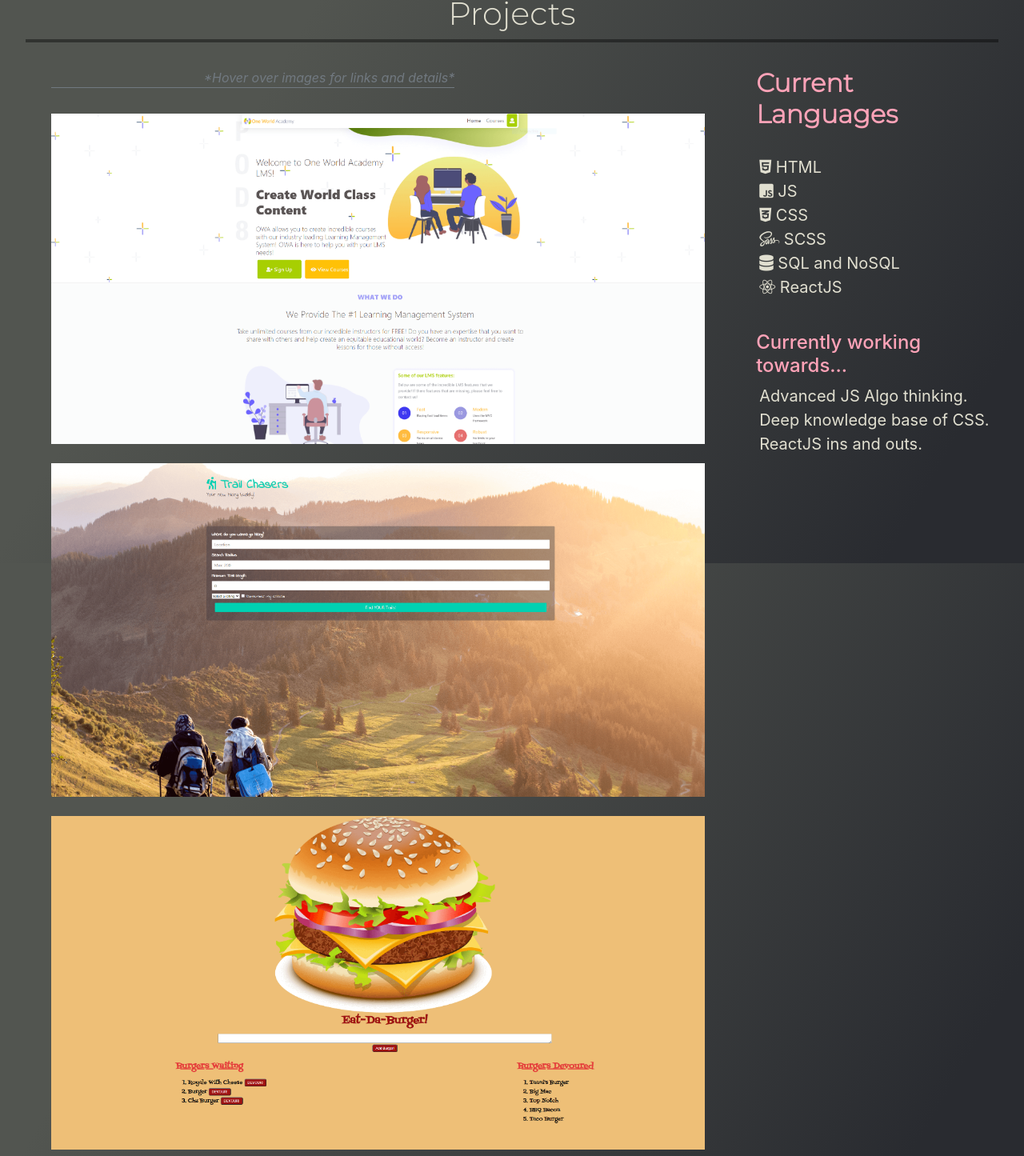
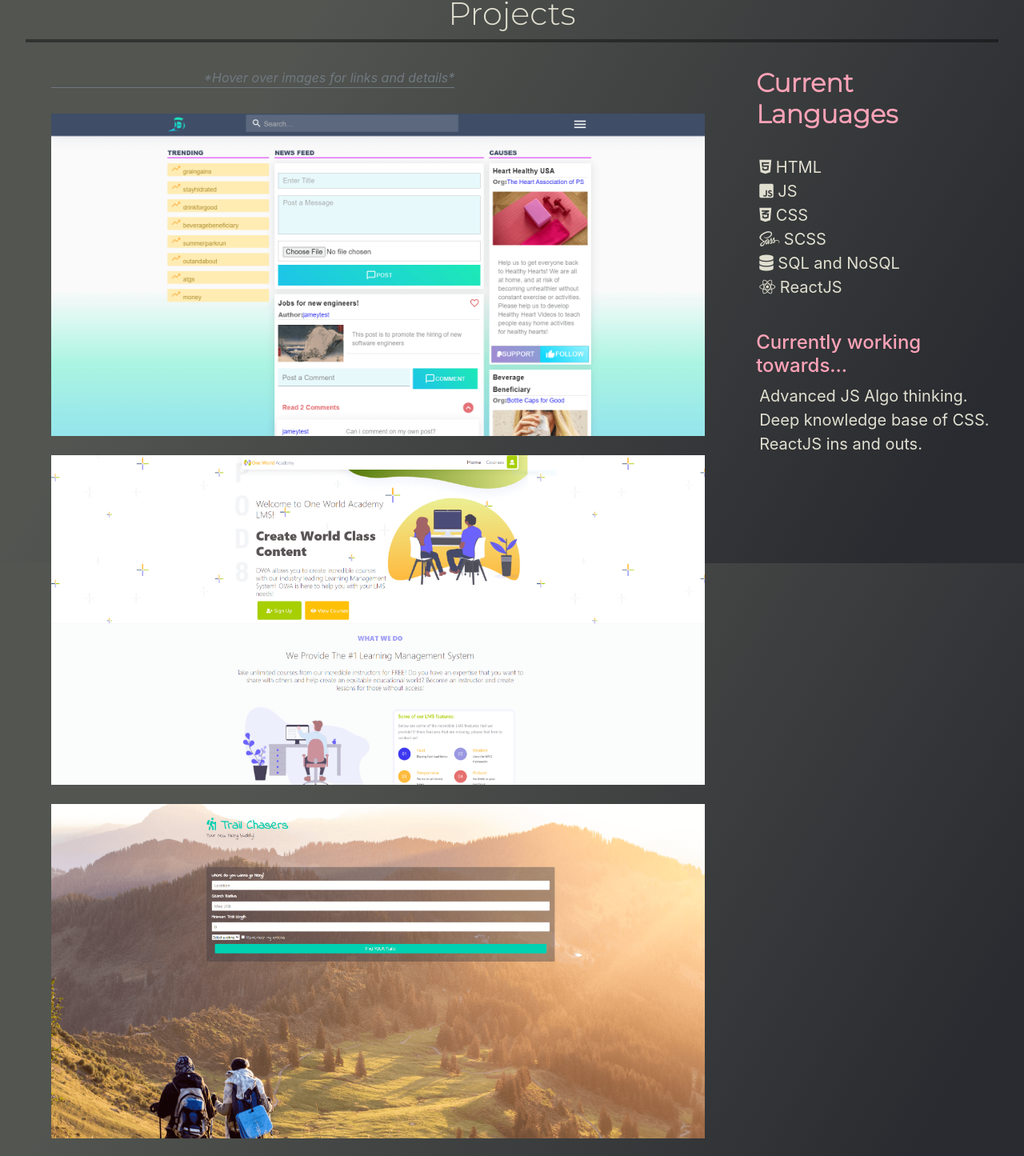
Before and after one commit to TaaniBravo/React-Portfolio, a React (Create React App) app in the folder client/: page /projects in a window 1280 px wide. Shown: the part 96-1541 px from the top of the page at 80% size. Built offline with nearby package versions, Linux system fonts and the light colour scheme.

Commit message:
Updated the ProjectItems to have descriptions.

```diff
--- a/client/src/components/ProjectItem/index.js
+++ b/client/src/components/ProjectItem/index.js
@@ -1,16 +1,17 @@
 import React from "react";
 
-const ProjectItem = ({ projNum, title, image, github, liveUrl }) => {
+const ProjectItem = ({ projNum, title, desc, image, github, liveUrl }) => {
   return (
     <div className={`proj-${projNum}`}>
-      <div className='img__container proj__img'>
-        <img src={image} alt={title} loading='lazy' />
-        <div className='overlay'>
-          <p>{title}</p>
-          <a href={github} target='_blank' rel='noreferrer'>
+      <div className="img__container proj__img">
+        <img src={image} alt={title} loading="lazy" />
+        <div className="overlay">
+          <p id="proj-title">{title}</p>
+          <p id="proj-desc">{desc}</p>
+          <a href={github} target="_blank" rel="noreferrer">
             GitHub Repo
           </a>
-          <a href={liveUrl} target='_blank' rel='noreferrer'>
+          <a href={liveUrl} target="_blank" rel="noreferrer">
             Live URL
           </a>
         </div>
--- a/client/src/pages/Projects/index.js
+++ b/client/src/pages/Projects/index.js
@@ -4,7 +4,7 @@ import Main from "../../components/Main";
 import ProjectItem from "../../components/ProjectItem";
 import trailChasers from "../../images/tinified/trailchasers.png";
 import budgetTracker from "../../images/tinified/budgettracker.png";
-import eatDaBurger from "../../images/tinified/eat-da-burger.png";
+import dono from "../../images/tinified/dono.png";
 import oneWorldAcademy from "../../images/tinified/oneworldacademy.png";
 import teamBase from "../../images/tinified/teambase.png";
 import fitnessTracker from "../../images/tinified/fitness-tracker.png";
@@ -14,25 +14,42 @@ const Projects = () => {
   return (
     <div>
       <Main>
-        <GridContainer className='grid__proj'>
-          <GridItem id='proj-header'>
+        <GridContainer className="grid__proj">
+          <GridItem id="proj-header">
             <h1>Projects</h1>
           </GridItem>
-          <GridItem id='projects'>
-            <p className='note'>*Hover over images for links and details*</p>
+          <GridItem id="projects">
+            <p className="note">*Hover over images for links and details*</p>
 
-            <div className='projects__container'>
+            <div className="projects__container">
               <ProjectItem
                 projNum={1}
+                title={"Dono: Charity Trend"}
+                desc={
+                  "Dono is a social media decluttered of the normal social interactions and focuses on charities and giving back. Made with MERN stack, Socket.io, Material UI, and Cloudinary."
+                }
+                image={dono}
+                github={"https://github.com/TaaniBravo/13-Eat-Da-Burger"}
+                liveUrl={"https://eat-da-burger-or-else.herokuapp.com/"}
+              />
+              <br />
+              <ProjectItem
+                projNum={2}
                 title={"One World Academy LMS"}
+                desc={
+                  "A custom learning management system that allows you to teach your way. Built with Express, Sequelize, Bootstrap, and Handlebars."
+                }
                 image={oneWorldAcademy}
                 github={"https://github.com/TaaniBravo/One-World-Academy"}
                 liveUrl={"https://oneworldacademy.herokuapp.com/"}
               />
               <br />
               <ProjectItem
-                projNum={2}
+                projNum={3}
                 title={"Trail Chasers Hiking App"}
+                desc={
+                  "A fun hike finding app that allows you to search for hikes in any location and then finds a route for you to picked hike. Made with HTML, Bulma, OpenWeatherMap, Google Maps, and Hiking Project API"
+                }
                 image={trailChasers}
                 github={"https://github.com/TaaniBravo/Trail-Chaser-Hiking-App"}
                 liveUrl={
@@ -41,16 +58,11 @@ const Projects = () => {
               />
               <br />
               <ProjectItem
-                projNum={3}
-                title={"Eat Da Burger"}
-                image={eatDaBurger}
-                github={"https://github.com/TaaniBravo/13-Eat-Da-Burger"}
-                liveUrl={"https://eat-da-burger-or-else.herokuapp.com/"}
-              />
-              <br />
-              <ProjectItem
                 projNum={4}
                 title={"TeamBase: Employee Directory"}
+                desc={
+                  "A fun and simple employee directory. Made with React and Random Employee API"
+                }
                 image={teamBase}
                 github={"https://github.com/TaaniBravo/19-Employee-Directory"}
                 liveUrl={"https://teambase-directory.herokuapp.com/"}
@@ -59,6 +71,9 @@ const Projects = () => {
               <ProjectItem
                 projNum={5}
                 title={"IndexDB Budget Tracker"}
+                desc={
+                  "A online and offline budget tracker that allows the user to always update their budget. Focus was the practice of using the IndexDb on client's browser."
+                }
                 image={budgetTracker}
                 github={
                   "https://github.com/TaaniBravo/Online-Offline-Budget-Trackers"
@@ -69,41 +84,44 @@ const Projects = () => {
               <ProjectItem
                 projNum={6}
                 title={"Daily Fitness Tracker"}
+                desc={
+                  "A simple fitness tracker that allows for the user to make workouts and save them and track their weekly progress."
+                }
                 image={fitnessTracker}
                 github={"https://github.com/TaaniBravo/17-Workout-Tracker"}
                 liveUrl={"https://daily-fitness-tracker.herokuapp.com/"}
               />
             </div>
           </GridItem>
-          <GridItem id='skillset'>
-            <div className='skillset__container'>
-              <h2 className='lang__header'>Current Languages</h2>
+          <GridItem id="skillset">
+            <div className="skillset__container">
+              <h2 className="lang__header">Current Languages</h2>
               <br />
-              <div className='sub-container'>
-                <ul className='language__icons'>
+              <div className="sub-container">
+                <ul className="language__icons">
                   <li>
-                    <i className='fab fa-html5'></i> HTML
+                    <i className="fab fa-html5"></i> HTML
                   </li>
                   <li>
-                    <i className='fab fa-js-square'></i> JS
+                    <i className="fab fa-js-square"></i> JS
                   </li>
                   <li>
-                    <i className='fab fa-css3-alt'></i> CSS
+                    <i className="fab fa-css3-alt"></i> CSS
                   </li>
                   <li>
-                    <i className='fab fa-sass'></i> SCSS
+                    <i className="fab fa-sass"></i> SCSS
                   </li>
                   <li>
-                    <i className='fas fa-database'></i> SQL and NoSQL
+                    <i className="fas fa-database"></i> SQL and NoSQL
                   </li>
                   <li>
-                    <i className='fab fa-react'></i> ReactJS
+                    <i className="fab fa-react"></i> ReactJS
                   </li>
                 </ul>
               </div>
               <br />
               <h4>Currently working towards...</h4>
-              <div className='sub-container'>
+              <div className="sub-container">
                 <ul>
                   <li>Advanced JS Algo thinking.</li>
                   <li>Deep knowledge base of CSS.</li>
--- a/client/src/pages/Projects/style.scss
+++ b/client/src/pages/Projects/style.scss
@@ -89,10 +89,14 @@
   align-items: center;
   flex-flow: column;
 
-  p {
+  #proj-title {
     font-size: clamp(1rem, 2rem, 3rem);
     font-family: $headingFont;
     clear: both;
+  }
+
+  #proj-desc {
+    font-size: 1rem;
   }
 
   @include a-tags;
```
Also changed, not shown: client/src/images/tinified/dono.png (added).
